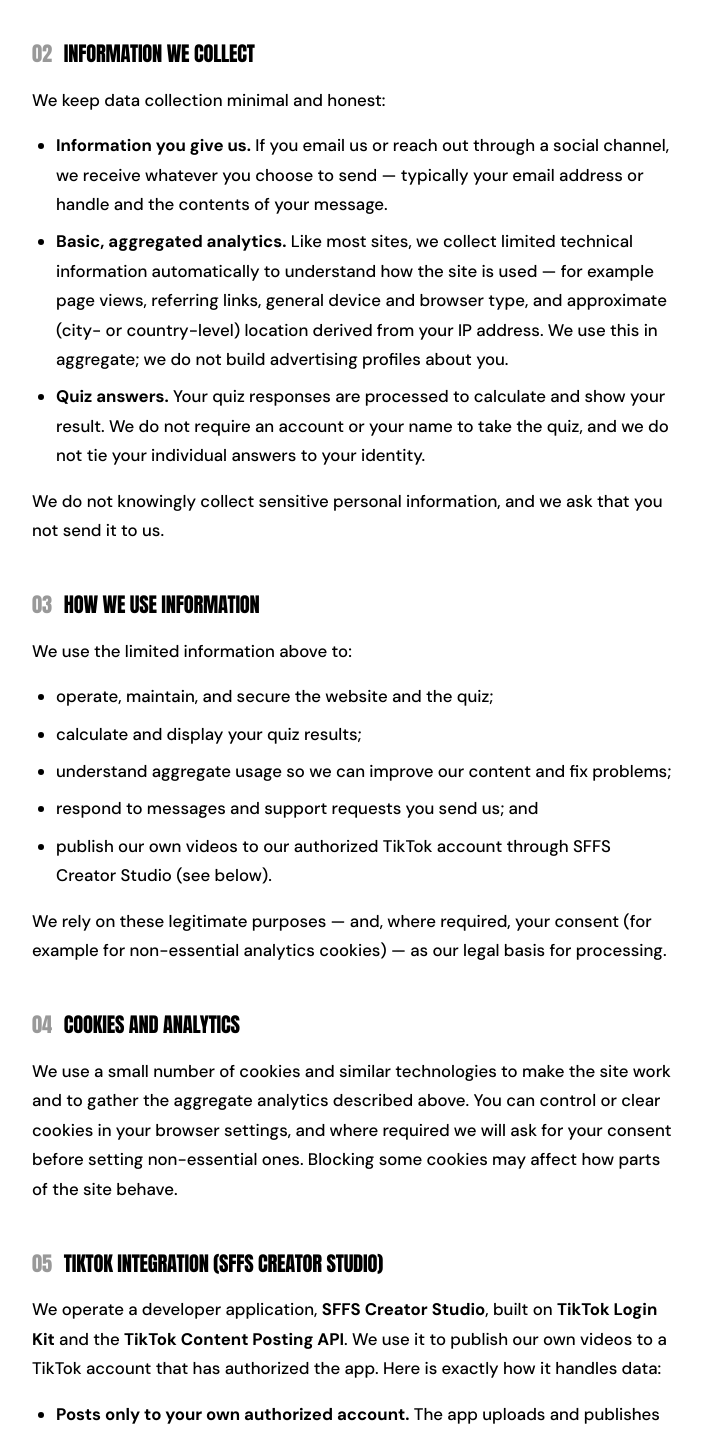
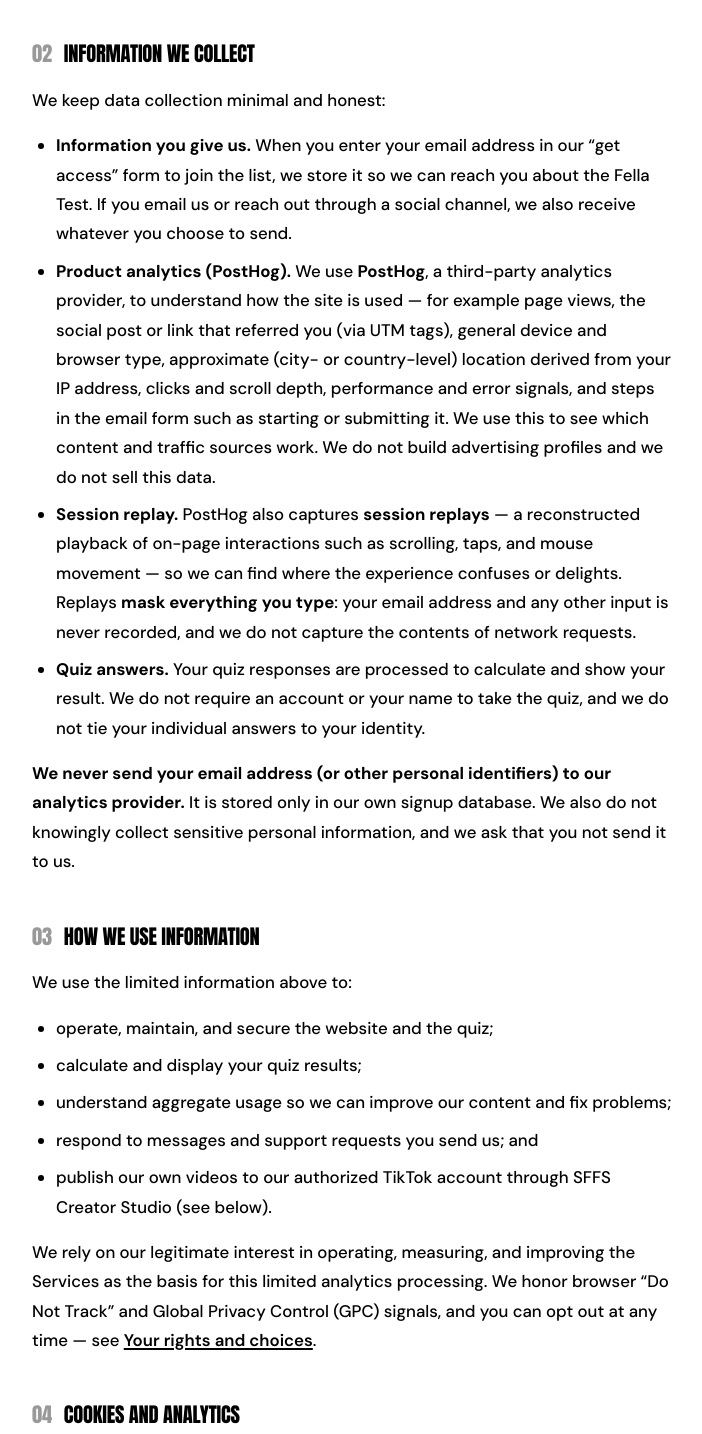
Before and after one commit to kimkhoi2202/sffs-website, a Next.js app: page /privacy in a window 1280 px wide. Shown: the part 1240-2674 px from the top of the page, without its empty margins (288-990 px from the left). Built offline with nearby package versions, Linux system fonts and the light colour scheme.

Commit message:
feat(analytics): per-post /go short link, honest privacy policy, Hermes UTM handoff

```diff
--- /dev/null
+++ b/app/go/[postid]/route.ts
@@ -0,0 +1,66 @@
+import { NextResponse, type NextRequest } from "next/server";
+
+export const runtime = "nodejs";
+export const dynamic = "force-dynamic";
+
+/**
+ * Per-post short-link redirect (plan §A.3) — the growth centerpiece.
+ *
+ * Hermes mints ONE unique link per social post, e.g.
+ *   https://www.smartfellaorfartsmella.com/go/<postid>?s=tiktok&c=2026-07_quiz_series&t=hookA
+ * and this route 302-redirects to the canonical landing URL with a full,
+ * consistent UTM set baked in, so PostHog attributes every visit + signup back
+ * to the exact post (utm_content) and A/B hook (utm_term) — even where a platform
+ * allows only ONE clickable link (TikTok bio). Hermes can change the UTM mapping
+ * any time by changing the query it appends, without re-editing live posts.
+ *
+ * Accepts short params (s/m/c/t) OR explicit utm_* (explicit wins). The post id
+ * from the path is always the utm_content (per-post attribution key).
+ */
+
+const NAMED_PLATFORMS = ["tiktok", "instagram", "youtube"];
+
+/** Keep utm values clean + bounded (they end up in analytics + the URL bar). */
+function clean(value: string | null | undefined, max = 128): string | undefined {
+  if (!value) return undefined;
+  const trimmed = value.trim().slice(0, max);
+  return trimmed.length > 0 ? trimmed : undefined;
+}
+
+function normalizeSource(value: string | undefined): string | undefined {
+  if (!value) return undefined;
+  const lower = value.toLowerCase();
+  return NAMED_PLATFORMS.find((p) => lower.includes(p)) ?? lower;
+}
+
+export async function GET(
+  req: NextRequest,
+  ctx: { params: Promise<{ postid: string }> },
+) {
+  const { postid } = await ctx.params;
+  const postId =
+    clean(postid, 128)?.replace(/[^a-zA-Z0-9._-]/g, "") || "unknown";
+  const q = req.nextUrl.searchParams;
+
+  // Redirect to the canonical landing page on the SAME origin the short link was
+  // hit on (prod = www, and preview/localhost stay self-consistent).
+  const dest = new URL("/", req.nextUrl.origin);
+  const out = dest.searchParams;
+
+  out.set(
+    "utm_source",
+    normalizeSource(clean(q.get("utm_source") ?? q.get("s"))) ?? "social",
+  );
+  out.set(
+    "utm_medium",
+    clean(q.get("utm_medium") ?? q.get("m")) ?? "social_organic",
+  );
+  const campaign = clean(q.get("utm_campaign") ?? q.get("c"));
+  if (campaign) out.set("utm_campaign", campaign);
+  // The post id is the per-post attribution key; explicit utm_content wins.
+  out.set("utm_content", clean(q.get("utm_content")) ?? postId);
+  const term = clean(q.get("utm_term") ?? q.get("t"));
+  if (term) out.set("utm_term", term);
+
+  return NextResponse.redirect(dest, 302);
+}
--- a/app/privacy/page.tsx
+++ b/app/privacy/page.tsx
@@ -2,7 +2,7 @@ import type { Metadata } from "next";
 
 import { LegalPage, type LegalSection } from "@/components/sections/legal-page";
 
-const LAST_UPDATED = "July 21, 2026";
+const LAST_UPDATED = "July 22, 2026";
 const CONTACT_EMAIL = "smartfellaorfartsmella123@gmail.com";
 
 export const metadata: Metadata = {
@@ -42,18 +42,31 @@ const SECTIONS: LegalSection[] = [
         <p>We keep data collection minimal and honest:</p>
         <ul>
           <li>
-            <strong>Information you give us.</strong> If you email us or reach out
-            through a social channel, we receive whatever you choose to send —
-            typically your email address or handle and the contents of your
-            message.
+            <strong>Information you give us.</strong> When you enter your email
+            address in our &ldquo;get access&rdquo; form to join the list, we
+            store it so we can reach you about the Fella Test. If you email us or
+            reach out through a social channel, we also receive whatever you
+            choose to send.
           </li>
           <li>
-            <strong>Basic, aggregated analytics.</strong> Like most sites, we
-            collect limited technical information automatically to understand how
-            the site is used — for example page views, referring links, general
-            device and browser type, and approximate (city- or country-level)
-            location derived from your IP address. We use this in aggregate; we do
-            not build advertising profiles about you.
+            <strong>Product analytics (PostHog).</strong> We use{" "}
+            <strong>PostHog</strong>, a third-party analytics provider, to
+            understand how the site is used — for example page views, the social
+            post or link that referred you (via UTM tags), general device and
+            browser type, approximate (city- or country-level) location derived
+            from your IP address, clicks and scroll depth, performance and error
+            signals, and steps in the email form such as starting or submitting
+            it. We use this to see which content and traffic sources work. We do
+            not build advertising profiles and we do not sell this data.
+          </li>
+          <li>
+            <strong>Session replay.</strong> PostHog also captures{" "}
+            <strong>session replays</strong> — a reconstructed playback of on-page
+            interactions such as scrolling, taps, and mouse movement — so we can
+            find where the experience confuses or delights. Replays{" "}
+            <strong>mask everything you type</strong>: your email address and any
+            other input is never recorded, and we do not capture the contents of
+            network requests.
           </li>
           <li>
             <strong>Quiz answers.</strong> Your quiz responses are processed to
@@ -63,8 +76,13 @@ const SECTIONS: LegalSection[] = [
           </li>
         </ul>
         <p>
-          We do not knowingly collect sensitive personal information, and we ask
-          that you not send it to us.
+          <strong>
+            We never send your email address (or other personal identifiers) to
+            our analytics provider.
+          </strong>{" "}
+          It is stored only in our own signup database. We also do not knowingly
+          collect sensitive personal information, and we ask that you not send it
+          to us.
         </p>
       </>
     ),
@@ -89,9 +107,11 @@ const SECTIONS: LegalSection[] = [
           </li>
         </ul>
         <p>
-          We rely on these legitimate purposes — and, where required, your consent
-          (for example for non-essential analytics cookies) — as our legal basis
-          for processing.
+          We rely on our legitimate interest in operating, measuring, and
+          improving the Services as the basis for this limited analytics
+          processing. We honor browser &ldquo;Do Not Track&rdquo; and Global
+          Privacy Control (GPC) signals, and you can opt out at any time — see{" "}
+          <a href="#your-rights">Your rights and choices</a>.
         </p>
       </>
     ),
@@ -102,11 +122,21 @@ const SECTIONS: LegalSection[] = [
     body: (
       <>
         <p>
-          We use a small number of cookies and similar technologies to make the
-          site work and to gather the aggregate analytics described above. You can
-          control or clear cookies in your browser settings, and where required we
-          will ask for your consent before setting non-essential ones. Blocking
-          some cookies may affect how parts of the site behave.
+          We (and PostHog on our behalf) use first-party cookies and similar
+          technologies (such as local storage) to run the site and to measure how
+          it is used — for example to recognize a returning device, group events
+          into a session, and remember preferences. Because we route analytics
+          through our own domain, these are set as first-party cookies. We use
+          them to understand usage and improve the site; we do <strong>not</strong>{" "}
+          use them for advertising and we do <strong>not</strong> sell the data
+          they collect.
+        </p>
+        <p>
+          We honor &ldquo;Do Not Track&rdquo; and Global Privacy Control (GPC)
+          browser signals — if your browser sends one, we turn analytics and
+          session replay off for your visit. You can also block or clear cookies
+          in your browser settings at any time; some parts of the site may then
+          behave differently.
         </p>
       </>
     ),
@@ -185,8 +215,10 @@ const SECTIONS: LegalSection[] = [
         <ul>
           <li>
             <strong>Service providers.</strong> With vendors who help us run the
-            Services — such as our website host and analytics provider — who may
-            process data only on our instructions and for our purposes.
+            Services — such as our website host (<strong>Vercel</strong>), our
+            product-analytics provider (<strong>PostHog</strong>), and the cloud
+            infrastructure (<strong>AWS</strong>) that stores signup emails — who
+            may process data only on our instructions and for our purposes.
           </li>
           <li>
             <strong>Platforms you connect.</strong> With TikTok, as necessary to
@@ -212,7 +244,9 @@ const SECTIONS: LegalSection[] = [
       <>
         <p>
           We keep information only as long as we need it for the purposes
-          described here. Aggregate analytics are retained in de-identified form;
+          described here. Product-analytics events and session replays are
+          retained for a limited period and then automatically deleted or
+          de-identified; the email you submit is kept while you are on our list;
           messages you send us are kept as long as needed to help you and for our
           records; and TikTok access tokens are kept only while the integration is
           connected and are deleted when you disconnect the app or the tokens
@@ -248,7 +282,11 @@ const SECTIONS: LegalSection[] = [
             request access to, correction of, or deletion of personal information
             we hold about you;
           </li>
-          <li>opt out of non-essential analytics cookies;</li>
+          <li>
+            opt out of analytics and session replay — turn on your
+            browser&rsquo;s Do Not Track or Global Privacy Control signal, or
+            block our cookies;
+          </li>
           <li>
             disconnect SFFS Creator Studio from your TikTok account at any time
             (see the TikTok section above); and
```
Also changed, not shown: 2 other files (tests, documents, lock files or other folders).
